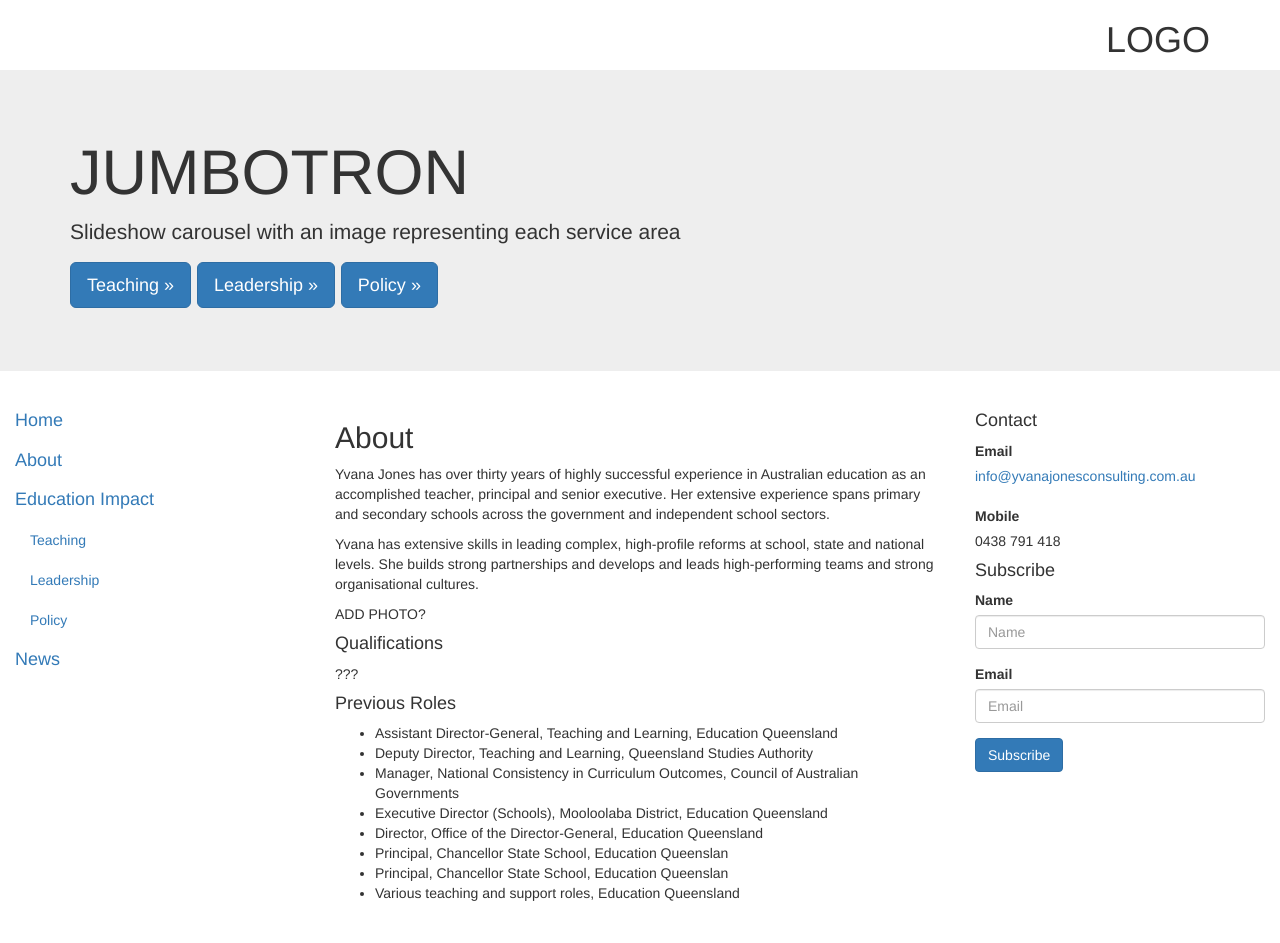
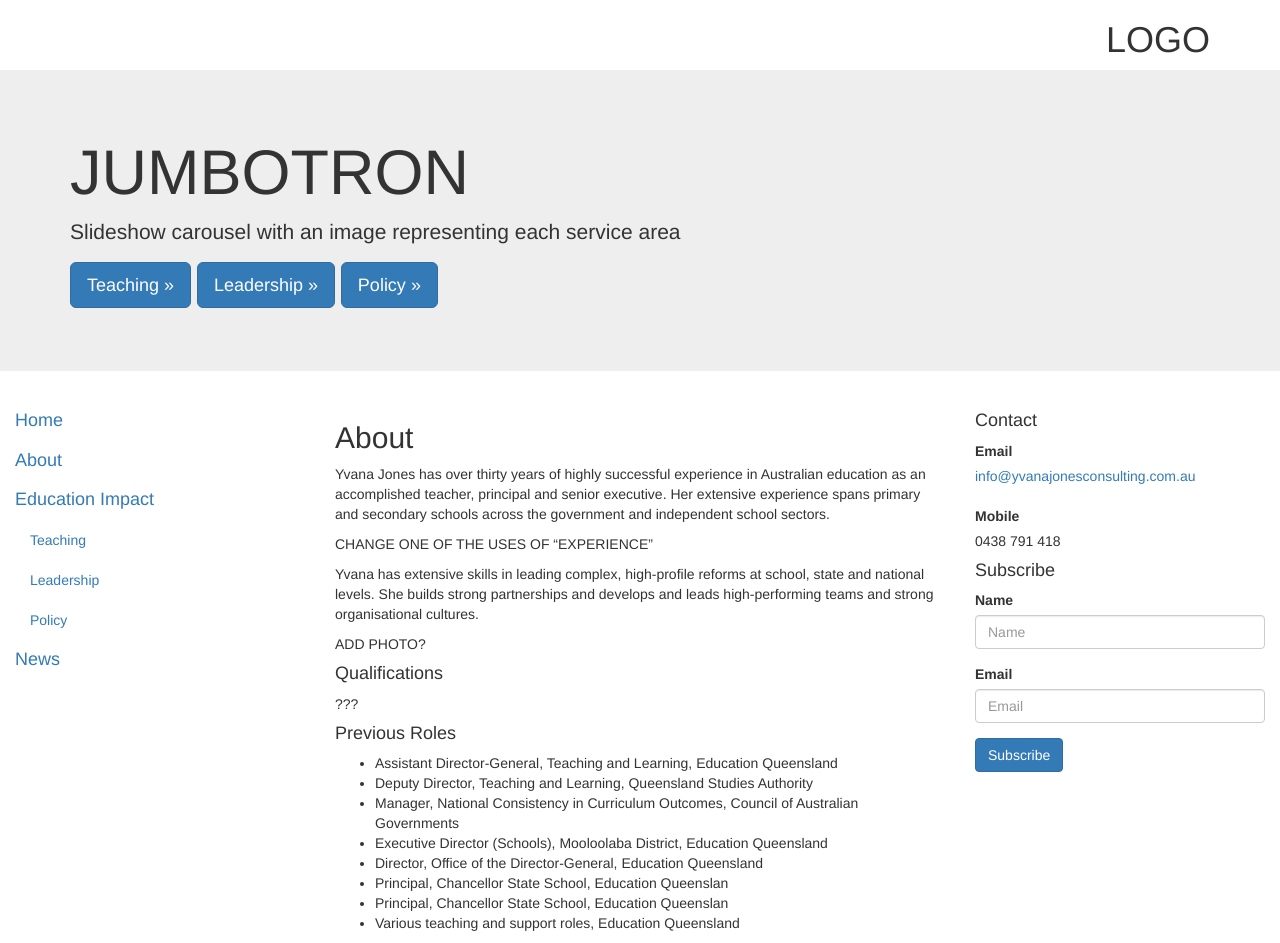
Before and after one commit to idm/idm.github.io, a Jekyll site: the page built from yjc/about.md, in a window 1280 px wide. Built offline with Jekyll 4.4.1, drawn with Linux system fonts in a browser that asks for light colours; nearby versions of some CDN libraries; before the commit the page ends 913 px from its top, so only the background shows below that.

Commit message:
add note re experience

```diff
--- a/yjc/about.md
+++ b/yjc/about.md
@@ -3,6 +3,8 @@ layout: yjc
 title: About
 ---
 Yvana Jones has over thirty years of highly successful experience in Australian education as an accomplished teacher, principal and senior executive. Her extensive experience spans primary and secondary schools across the government and independent school sectors.
+
+CHANGE ONE OF THE USES OF "EXPERIENCE"
 
 Yvana has extensive skills in leading complex, high-profile reforms at school, state and national levels. She builds strong partnerships and develops and leads high-performing teams and strong organisational cultures.
 
```
